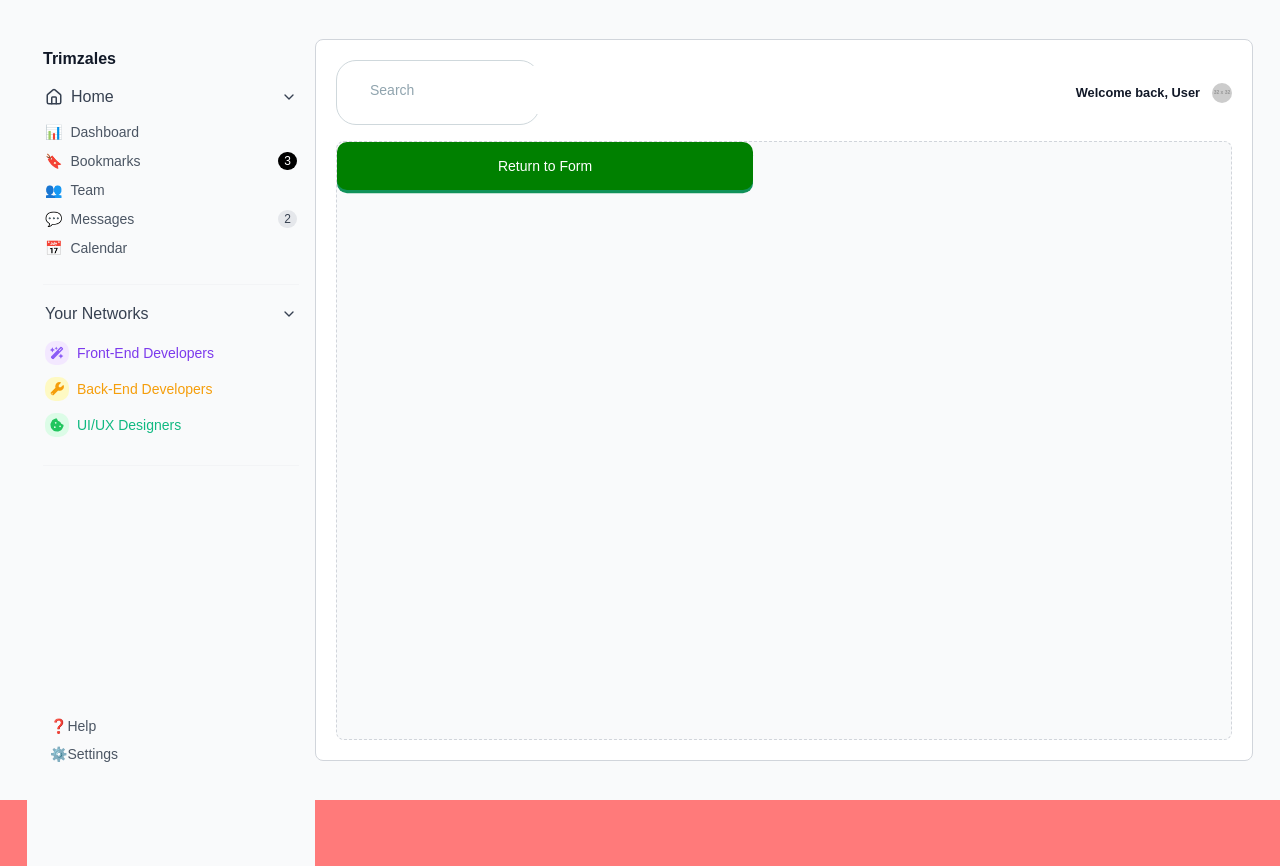
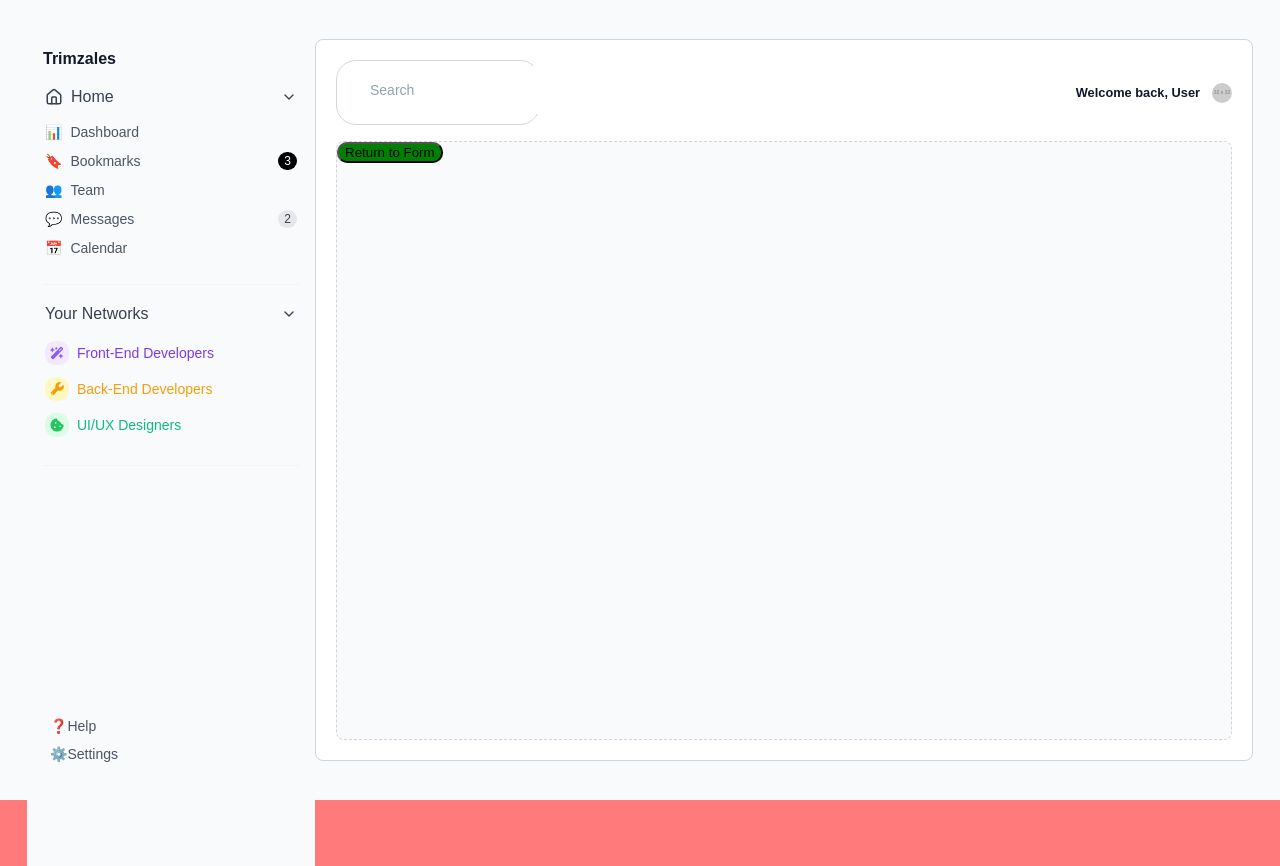
Before and after one commit to Dangyil/react, a React app: page /layout in a window 1280 px wide. Built offline with nearby package versions, Linux system fonts and the light colour scheme; the HTML template or start-up script is replaced by a standard one.

Commit message:
more changes

```diff
--- a/src/App.jsx
+++ b/src/App.jsx
@@ -142,7 +142,7 @@ export default function ValidationForm() {
         </label>
       ))}
 
-      <button
+      <button className='submit-btn'
             type="submit"
             disabled={isDisabled}
             >
--- a/src/index.css
+++ b/src/index.css
@@ -141,7 +141,7 @@ input.error {
   pointer-events: none;
   z-index: 1;
 }
-button {
+.submit-btn {
     background-color: hsl(154, 59%, 51%);
     width: 26rem;
     height: 3rem;
--- a/src/layout.jsx
+++ b/src/layout.jsx
@@ -1,7 +1,7 @@
 // DashboardLayout.jsx
 import { useState, useRef, useEffect } from "react";
 import { useNavigate } from "react-router-dom";
-import { FaSearch } from "react-icons/fa"; // icon package
+import { FaSearch } from "react-icons/fa";
 import { FaWandMagicSparkles, FaCookieBite, FaWrench } from "react-icons/fa6";
 import "./layout.css";
 import {
@@ -104,9 +104,9 @@ export default function LayoutPage({ children }) {
         {/* Main Content */}
         <div className="main-content">
           <div className="notif">
-          <button className="menu-btn" onClick={() => setIsOpen(!isOpen)}>
+          <span className="menu-btn" onClick={() => setIsOpen(!isOpen)}>
             {isOpen ? <X size={20} /> : <Menu size={20} />}
-          </button>
+          </span>
           <div className="search-bar">
           <FaSearch className="search-icon" />
             <input
```
